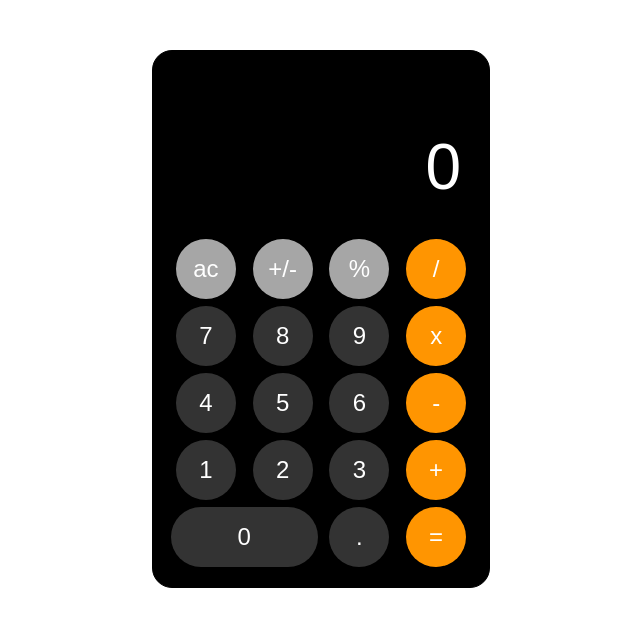
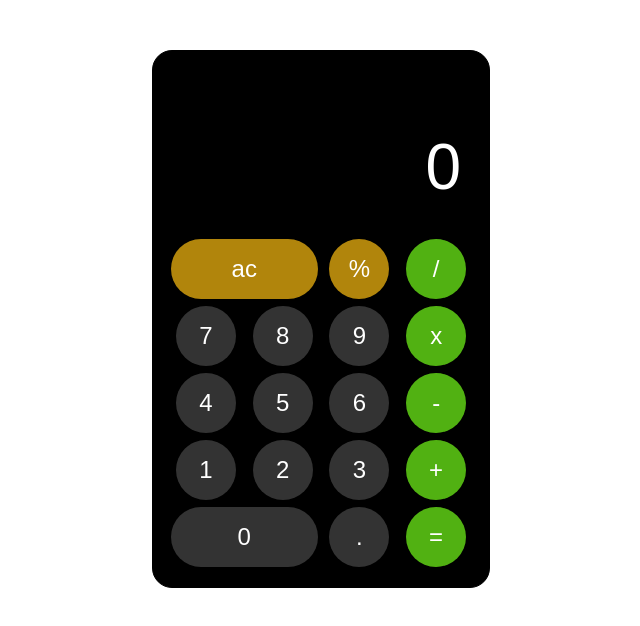
Before and after one commit to i-nesta/livecode_miniproj, a plain HTML site: page calc/index.html in a window 1280 px wide. Shown: the whole page, without its empty margins (319-959 px from the left). Drawn offline with Linux system fonts and the light colour scheme.

Commit message:
final vers

```diff
--- a/calc/app.js
+++ b/calc/app.js
@@ -4,7 +4,7 @@ let sign = ''
 let finish = false;
 
 const digit = ['0', '1', '2', '3', '4', '5', '6', '7', '8', '9', '.', '%']
-const action = ['-', '+', 'x', '/']
+const action = ['-', '+', 'x', '/', '+/-']
 
 const out = document.querySelector('.calc-screen p');
 
@@ -89,6 +89,7 @@ document.querySelector('.buttons').onclick = (event) => {
           }
           a = a / b;
           break;
+
       }
     }
     finish = true;
--- a/calc/index.html
+++ b/calc/index.html
@@ -15,7 +15,6 @@
     </div>
     <div class="buttons">
       <div class="btn ac bg-gray">ac</div>
-      <div class="btn plus-minus bg-gray ">+/-</div>
       <div class="btn parsent bg-gray">%</div>
       <div class="btn division bg-orange">/</div>
 
--- a/calc/style.css
+++ b/calc/style.css
@@ -31,12 +31,13 @@ white #fdfdfd
   text-align: right;
   font-size: 4rem;
   margin: 0;
+
 }
 
 .buttons {
   display: grid;
   grid-template-areas:
-    "ac plus-minus percent division"
+    "ac ac percent division"
     "seven eigth nine multi"
     "four five six minus"
     "one twj three plus"
@@ -62,6 +63,11 @@ white #fdfdfd
   width: 100%;
   border-radius: 34px;
 }
+.btn.ac {
+  grid-area: ac;
+  width: 100%;
+  border-radius: 34px;
+}
 
 .btn.hover {
   filter: brightness(120%);
@@ -72,9 +78,9 @@ white #fdfdfd
 }
 
 .btn.bg-gray {
-  background: #a6a6a6;
+  background: #b1850c;
 }
 
 .btn.bg-orange {
-  background: #ff9501;
+  background: #51b112;
 }
```
